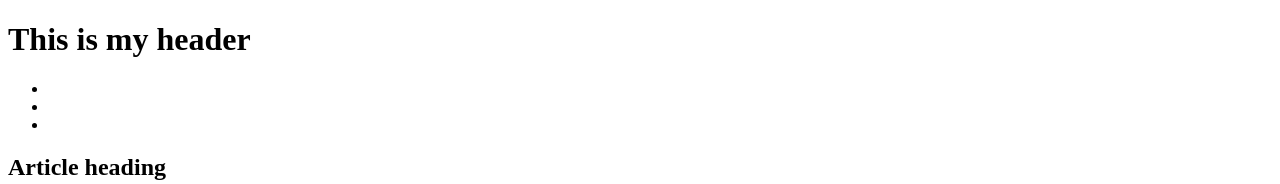
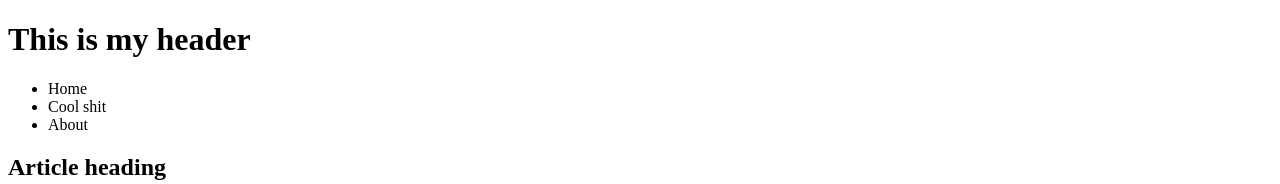
Before and after one commit to dillonko/dillonko.github.io, a plain HTML site: page index.html in a window 1280 px wide. Shown: the top 184 px of the page. Drawn offline with Linux system fonts and the light colour scheme.

Commit message:
added nav items to my site

```diff
--- a/index.html
+++ b/index.html
@@ -11,9 +11,9 @@
 		</header>
 		<nav>
 			<ul>
-				<li></li>
-				<li></li>
-				<li></li>
+				<li>Home</li>
+				<li>Cool shit</li>
+				<li>About</li>
 			</ul>
 		</nav>
 
```
